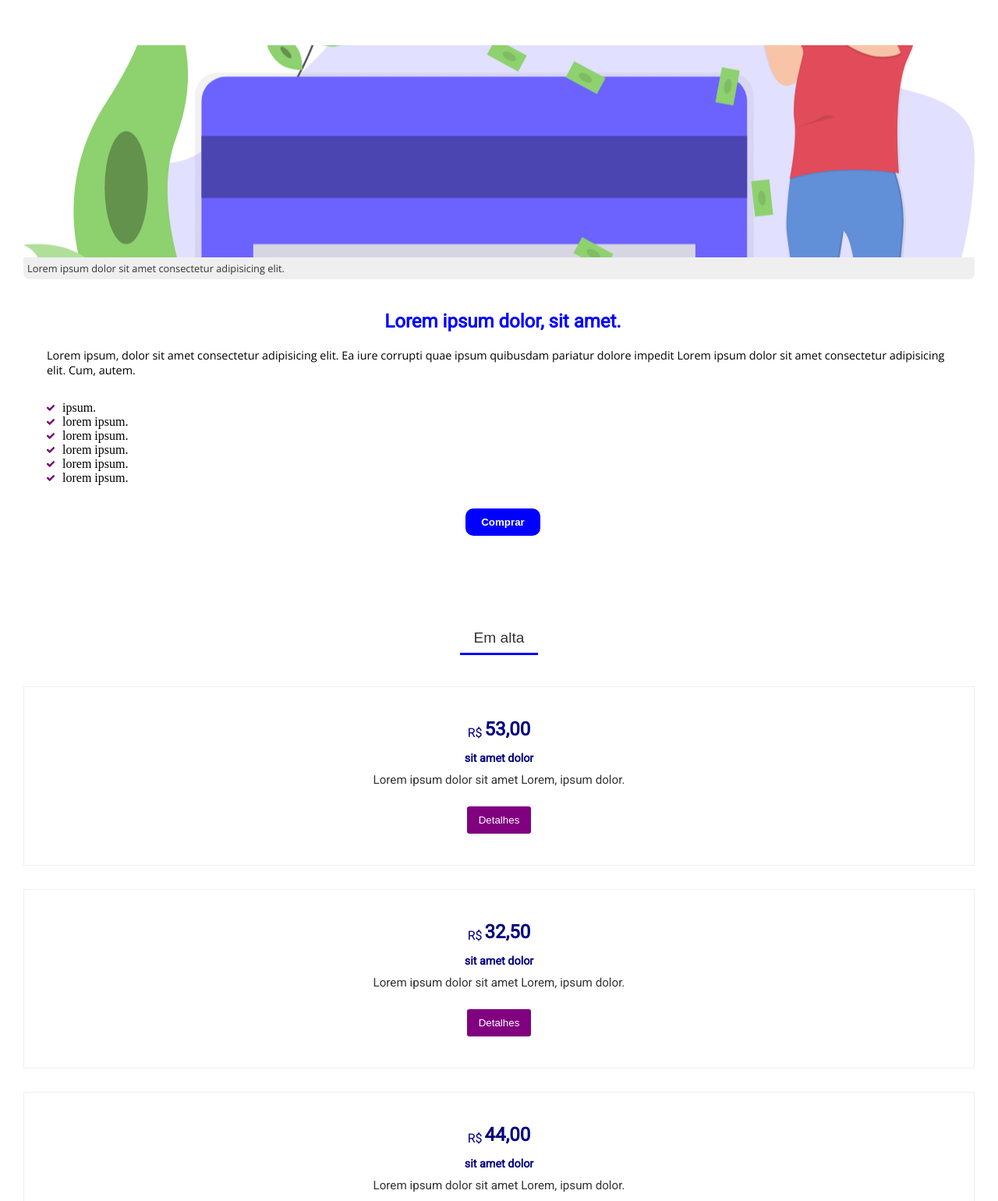
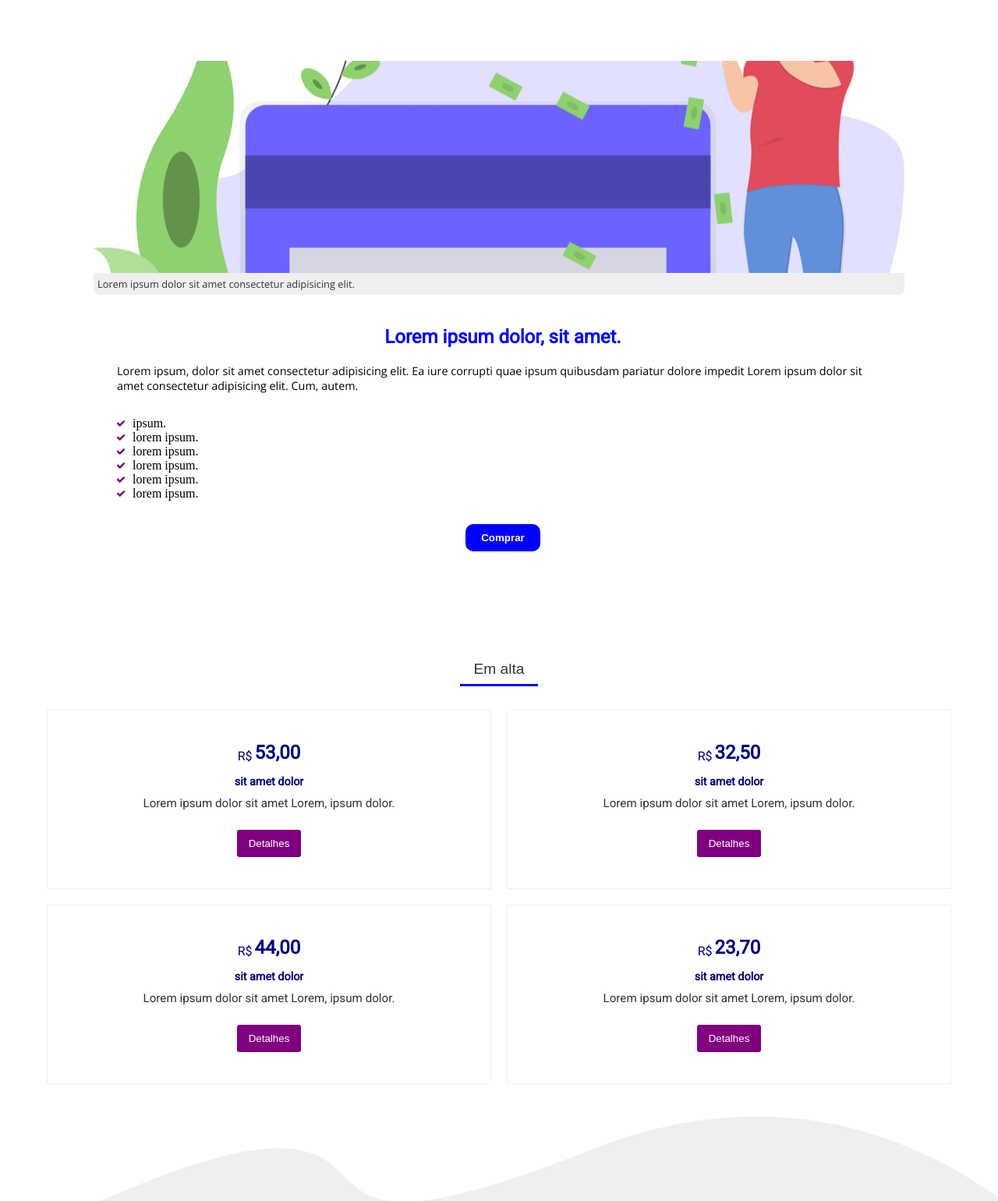
Before and after one commit to AglaDev/Landingpage-estatica, a plain HTML site: page index.html in a window 1280 px wide. Shown: the part 60-1600 px from the top of the page at 78% size. Drawn offline with nearby package versions, Linux system fonts and the light colour scheme.

Commit message:
grid da seção em alto esta responsiva agora pai

```diff
--- a/css/style.css
+++ b/css/style.css
@@ -96,24 +96,25 @@ img{width: 100%;}
 
 /*CONTENT MENU*/
 .content-menu{
-    width: 230px;
+    width: 270px;
     height: 100%;
     border-right: 1px solid #efefef;
     flex:1;
     display: flex;
     flex-direction: column-reverse;
-    justify-content: flex-end;
+
     align-items: center;
     position: fixed;
     top: 0;
-    transform: translateX(-250px);
+    left: 0;
+    transform: translateX(-100%);
     background-color: #efefef;
     z-index: 9;
     transition: .3s;
 }
 
 .content-menu-toggle{
-    transform: translateX(-20px);
+    transform: translateX(0%);
 }
 
 .content-menu ul.menu{
@@ -535,3 +536,57 @@ img{width: 100%;}
 }
 
 /*MEDIA QUERIES*/
+
+@media screen and (min-width:580px){
+
+    .content-principal{
+        padding:20px 70px 70px 70px;
+    }
+
+    .content-cards{
+        padding: 0 90px;
+    }
+
+}
+
+@media screen and (min-width:680px){
+    .content-cards{
+        padding: 0 30px;
+        grid-template-columns: [inico-cards-um-tres]1fr[fim-cards-um-tres]20px[inicio-cards-dois-quatro]1fr[fim-cards-dois-quatro];
+        grid-template-rows: [inicio-title-content-cards]auto[fim-title-content-cards]30px
+                            [inicio-cards-um-dois]auto[fim-cards-um-dois]20px
+                            [inicio-cards-tres-quatro]auto[fim-cards-tres-quatro];
+    }
+    .title-content-cards {
+        grid-column: inico-cards-um-tres/fim-cards-dois-quatro;
+        grid-row:inicio-title-content-cards/fim-title-content-cards ;
+    }
+    .card-01{
+        grid-column:inico-cards-um-tres/fim-cards-um-tres ;
+        grid-row:inicio-cards-um-dois/fim-cards-um-dois ;
+    }
+
+    .card-02{
+        grid-column: inicio-cards-dois-quatro/fim-cards-dois-quatro;
+        grid-row: inicio-cards-um-dois/fim-cards-um-dois ;
+    }
+
+    .card-03{
+        grid-column:inico-cards-um-tres/fim-cards-um-tres ;
+        grid-row: inicio-cards-tres-quatro/fim-cards-tres-quatro;
+    }
+
+    .card-04{
+        grid-column: inicio-cards-dois-quatro/fim-cards-dois-quatro;
+        grid-row: inicio-cards-tres-quatro/fim-cards-tres-quatro;
+    }
+}
+
+@media screen and (min-width:720px){
+
+    .content-principal{
+        padding:20px 90px 90px 90px;
+    }
+
+
+}
--- a/index.html
+++ b/index.html
@@ -14,7 +14,7 @@
 
     <body class="container-grid">
 
-        <header class="content-cabecalho">
+        <header class="content-cabecalho" id="cabecalho">
 
             <a href="#logo"><h1 id="logo">Logo</h1></a>
 
--- a/js/main.js
+++ b/js/main.js
@@ -1,7 +1,8 @@
 window.onload = function(){
 
     //CONFIGURAÇÕES DO MENU
-    var btnMenu = this.document.getElementById('bt-menu');
+    var btnMenu = document.getElementById('bt-menu');
+    var cabecalho = document.getElementById('cabecalho');
 
     btnMenu.addEventListener('click', function(){
 
@@ -23,4 +24,6 @@ window.onload = function(){
 
 
 
+
+
 }
```
